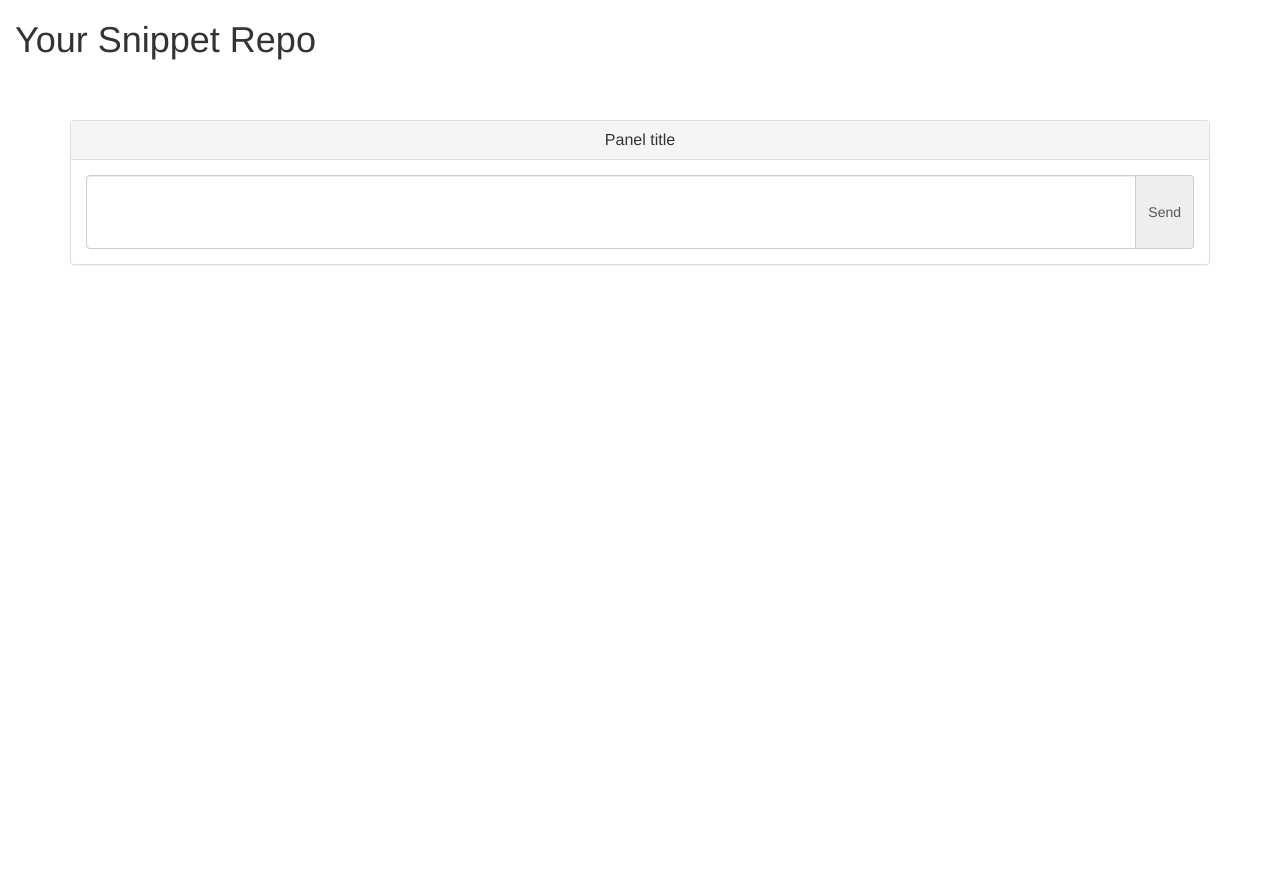
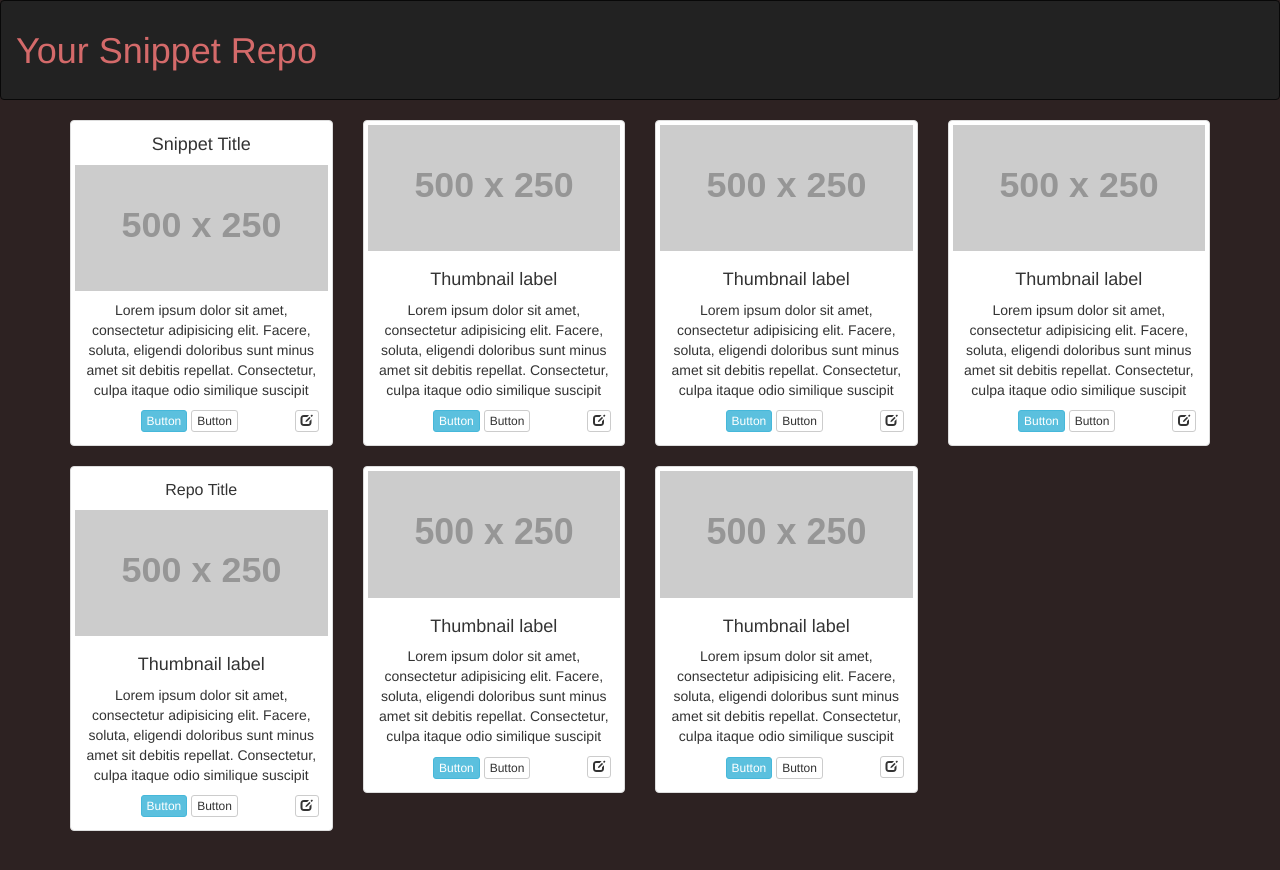
Before and after one commit to morgansharif/project-01, a website: page views/index.html in a window 1280 px wide. Drawn offline with nearby package versions, Linux system fonts and the light colour scheme; files that its build step writes are made by us from their sources; placeholder pictures from the web are drawn by us; files whose address does not match are found by name.

Commit message:
created clean header for repo page

```diff
--- a/public/styles/styles.css
+++ b/public/styles/styles.css
@@ -7,7 +7,6 @@
 }
 .jumbotron{
   text-shadow: 1px 1px 2px black;
-  padding-top: 180px;
   color: white;
   padding: 0px 0px;
   background-color: black;
@@ -15,14 +14,20 @@
   background-position: center;
   background-attachment: fixed;
   margin: auto;
+  padding-top: 180px;
 }
 /* end hero window */
 .hidden{
   visibility: hidden;
   display: none;
 }
+body{
+  background-color: #2D2222;
+}
 
-.header{
+nav{
+  padding-top: 10px;
+  padding-left: 15px;
+  color: #D46A6A;
   height: 100px;
-  padding-left: 15px;
 }
--- a/views/index.html
+++ b/views/index.html
@@ -25,8 +25,7 @@
     <div class="jumbotron hidden">
       <div class="container">
         <h1>Snippets</h1><br />
-
-        <!-- input-group -->
+        <!-- start input-group -->
         <div class="col-sm-6 col-sm-offset-3">
           <div class="input-group">
             <input type="text" class="form-control" placeholder="Login with repo id...">
@@ -34,41 +33,124 @@
               <button class="btn btn-default" type="button">Login</button>
             </span>
           </div>
+        </div>
         <!-- /input-group -->
-
-        </div>
-        <br />
       </div>
     </div>
     <!-- end jumbotron -->
 
-    <header class="header">
+    <nav class="navbar navbar-inverse">
       <h1>Your Snippet Repo</h1>
-      <nav>
     </nav>
-    </header>
+
 
       <div class="container">
+        <div class="row">
 
-        <div class="panel panel-default">
-          <div class="panel-heading">
-            <h3 class="panel-title">Panel title</h3>
+          <div class="col-xs-12 col-sm-6 col-md-3">
+            <div class="thumbnail">
+              <h4>Snippet Title</h4>
+              <img src="http://placehold.it/500x250/EEE">
+              <div class="caption">
+                <p>Lorem ipsum dolor sit amet, consectetur adipisicing elit. Facere, soluta, eligendi doloribus sunt minus amet sit debitis repellat. Consectetur, culpa itaque odio similique suscipit</p>
+                <a href="#" class="btn btn-default btn-xs pull-right" role="button"><i class="glyphicon glyphicon-edit"></i></a> <a href="#" class="btn btn-info btn-xs" role="button">Button</a> <a href="#" class="btn btn-default btn-xs" role="button">Button</a>
               </div>
-          <div class="panel-body">
-
-            <div class="input-group">
-              <textarea class="form-control custom-control" rows="3" style="resize:none"></textarea>
-              <span class="input-group-addon btn btn-primary">Send</span>
+            </div>
           </div>
 
+          <div class="col-xs-12 col-sm-6 col-md-3">
+            <div class="thumbnail">
+              <img src="http://placehold.it/500x250/EEE">
+              <div class="caption">
+                <h4>Thumbnail label</h4>
+                <p>Lorem ipsum dolor sit amet, consectetur adipisicing elit. Facere, soluta, eligendi doloribus sunt minus amet sit debitis repellat. Consectetur, culpa itaque odio similique suscipit</p>
+                <a href="#" class="btn btn-default btn-xs pull-right" role="button"><i class="glyphicon glyphicon-edit"></i></a> <a href="#" class="btn btn-info btn-xs" role="button">Button</a> <a href="#" class="btn btn-default btn-xs" role="button">Button</a>
+              </div>
+            </div>
+          </div>
 
+          <div class="col-xs-12 col-sm-6 col-md-3">
+            <div class="thumbnail">
+              <img src="http://placehold.it/500x250/EEE">
+              <div class="caption">
+                <h4>Thumbnail label</h4>
+                <p>Lorem ipsum dolor sit amet, consectetur adipisicing elit. Facere, soluta, eligendi doloribus sunt minus amet sit debitis repellat. Consectetur, culpa itaque odio similique suscipit</p>
+                <a href="#" class="btn btn-default btn-xs pull-right" role="button"><i class="glyphicon glyphicon-edit"></i></a> <a href="#" class="btn btn-info btn-xs" role="button">Button</a> <a href="#" class="btn btn-default btn-xs" role="button">Button</a>
+              </div>
+            </div>
+          </div>
+
+          <div class="col-xs-12 col-sm-6 col-md-3">
+            <div class="thumbnail">
+              <img src="http://placehold.it/500x250/EEE">
+              <div class="caption">
+                <h4>Thumbnail label</h4>
+                <p>Lorem ipsum dolor sit amet, consectetur adipisicing elit. Facere, soluta, eligendi doloribus sunt minus amet sit debitis repellat. Consectetur, culpa itaque odio similique suscipit</p>
+                <a href="#" class="btn btn-default btn-xs pull-right" role="button"><i class="glyphicon glyphicon-edit"></i></a> <a href="#" class="btn btn-info btn-xs" role="button">Button</a> <a href="#" class="btn btn-default btn-xs" role="button">Button</a>
+              </div>
+            </div>
+          </div>
+
+          <div class="col-xs-12 col-sm-6 col-md-3">
+            <div class="thumbnail">
+              <div class="panel-heading">
+                <h3 class="panel-title">Repo Title</h3>
+              </div>
+              <img src="http://placehold.it/500x250/EEE">
+              <div class="caption">
+                <h4>Thumbnail label</h4>
+                <p>Lorem ipsum dolor sit amet, consectetur adipisicing elit. Facere, soluta, eligendi doloribus sunt minus amet sit debitis repellat. Consectetur, culpa itaque odio similique suscipit</p>
+                <a href="#" class="btn btn-default btn-xs pull-right" role="button"><i class="glyphicon glyphicon-edit"></i></a> <a href="#" class="btn btn-info btn-xs" role="button">Button</a> <a href="#" class="btn btn-default btn-xs" role="button">Button</a>
+              </div>
+            </div>
+          </div>
+
+          <div class="col-xs-12 col-sm-6 col-md-3">
+            <div class="thumbnail">
+              <img src="http://placehold.it/500x250/EEE">
+              <div class="caption">
+                <h4>Thumbnail label</h4>
+                <p>Lorem ipsum dolor sit amet, consectetur adipisicing elit. Facere, soluta, eligendi doloribus sunt minus amet sit debitis repellat. Consectetur, culpa itaque odio similique suscipit</p>
+                <a href="#" class="btn btn-default btn-xs pull-right" role="button"><i class="glyphicon glyphicon-edit"></i></a> <a href="#" class="btn btn-info btn-xs" role="button">Button</a> <a href="#" class="btn btn-default btn-xs" role="button">Button</a>
+              </div>
+            </div>
+          </div>
+
+          <div class="col-xs-12 col-sm-6 col-md-3">
+            <div class="thumbnail">
+              <img src="http://placehold.it/500x250/EEE">
+              <div class="caption">
+                <h4>Thumbnail label</h4>
+                <p>Lorem ipsum dolor sit amet, consectetur adipisicing elit. Facere, soluta, eligendi doloribus sunt minus amet sit debitis repellat. Consectetur, culpa itaque odio similique suscipit</p>
+                <a href="#" class="btn btn-default btn-xs pull-right" role="button"><i class="glyphicon glyphicon-edit"></i></a> <a href="#" class="btn btn-info btn-xs" role="button">Button</a> <a href="#" class="btn btn-default btn-xs" role="button">Button</a>
+              </div>
             </div>
           </div>
 
 
 
+        </div> <!-- end row -->
+      </div> <!-- end container -->
 
+
+        <!-- <div class ="col-sm-4 col-md-3">
+          <div class="panel panel-default">
+            <div class="panel-heading">
+              <h3 class="panel-title">Repo Title</h3>
             </div>
+            <div class="panel-body">
+
+              <div class="input-group">
+                <code>
+                  <textarea class="form-control custom-control" rows="13" style="resize:none"></textarea>
+                </code>
+              </div>
+          </div>
+        </div> -->
+
+
+
+
 
 
 
```
Lines whose indentation alone changed are shown as unchanged.
